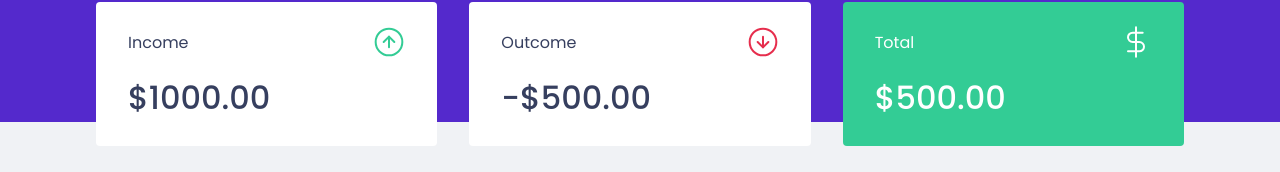
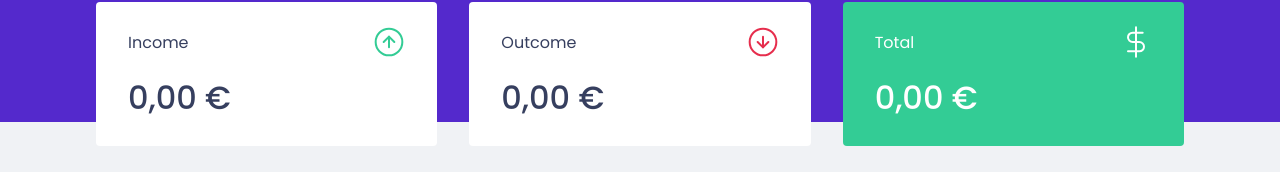
Before and after one commit to msdevpt/ignite-my-money, a React (Create React App) app: page / in a window 1280 px wide. Shown: the part 150-322 px from the top of the page. Built offline with nearby package versions, Linux system fonts and the light colour scheme; no server answers; what miragejs would draw is missing.

Commit message:
feat: calc summary

```diff
--- a/src/components/Summary/index.tsx
+++ b/src/components/Summary/index.tsx
@@ -10,7 +10,21 @@
 export function Summary() {
   const { transactions } = useContext(TransactionsContext);
 
-  console.log(transactions);
+  const summary = transactions.reduce((acc, transaction) => {
+
+    if (transaction.type === 'deposit'){
+      acc.deposits += transaction.amount;
+    } else {
+      acc.withdraw += transaction.amount;
+    }
+    acc.total += transaction.amount;
+
+    return acc;
+  }, {
+    deposits: 0,
+    withdraw: 0,
+    total: 0
+  });
 
   return (
     <Container>
@@ -19,7 +33,10 @@
           <p>Income</p>
           <img src={incomeImg} alt="Income" />
         </header>
-        <strong>$1000.00</strong>
+        <strong>{new Intl.NumberFormat('pt-PT', {
+                  style: 'currency',
+                  currency: 'EUR'
+                }).format(summary.deposits)}</strong>
       </div>
 
       <div>
@@ -27,7 +44,10 @@
           <p>Outcome</p>
           <img src={outcomeImg} alt="Outcome" />
         </header>
-        <strong>-$500.00</strong>
+        <strong>{new Intl.NumberFormat('pt-PT', {
+                  style: 'currency',
+                  currency: 'EUR'
+                }).format(summary.withdraw)}</strong>
       </div>
 
       <div className='highlight-background'>
@@ -35,7 +55,10 @@
           <p>Total</p>
           <img src={totalImg} alt="Total" />
         </header>
-        <strong>$500.00</strong>
+        <strong>{new Intl.NumberFormat('pt-PT', {
+                  style: 'currency',
+                  currency: 'EUR'
+                }).format(summary.total)}</strong>
       </div>
     </Container>
   )
```
